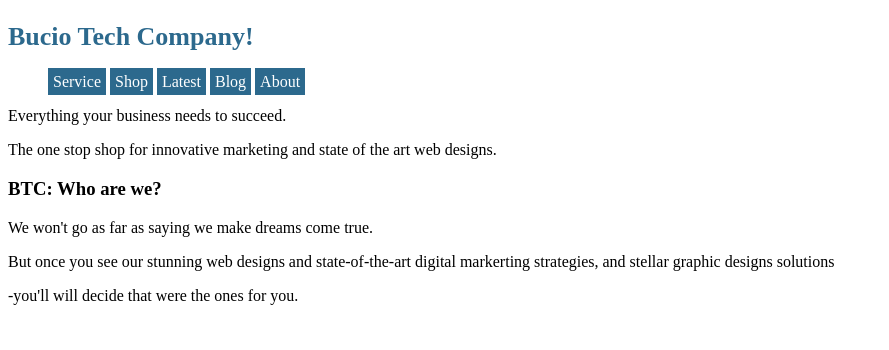
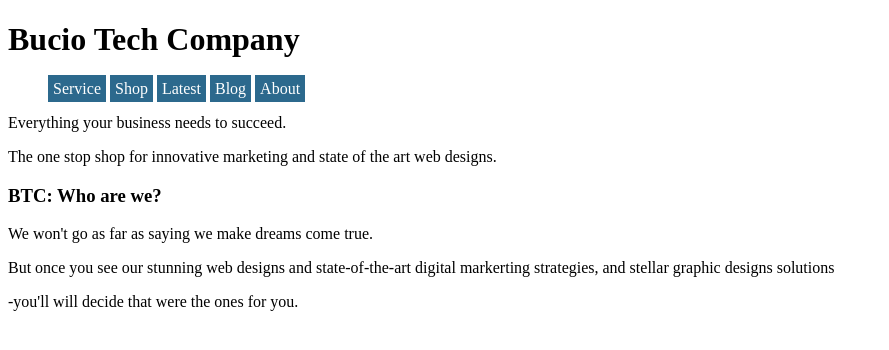
Before and after one commit to xzamora425/CIS181, a plain HTML site: page index.html in a window 1280 px wide. Shown: the whole page, without its empty margins (0-889 px from the left). Drawn offline with Linux system fonts and the light colour scheme.

Commit message:
Added blog, edited index
added the blog page for the website, edited the title for index.html

```diff
--- a/index.html
+++ b/index.html
@@ -9,7 +9,7 @@
     <link rel="stylesheet" href="/layout.css">
 </head>
 <body>
-    <h2>Bucio Tech Company!</h2>
+    <h1>Bucio Tech Company</h1>
 
     <div>
         <nav>
```
Also changed, not shown: blog.html (added).
